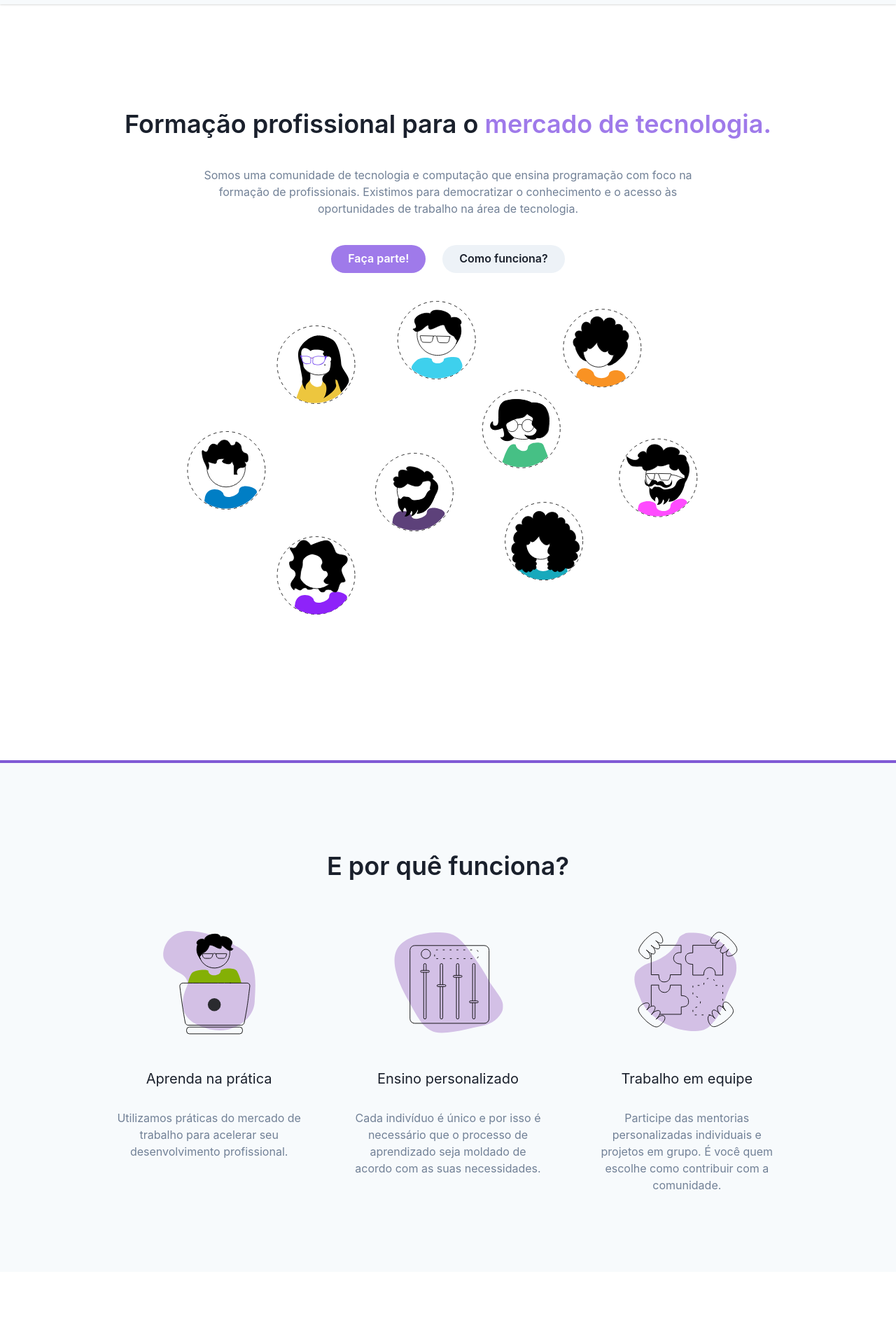
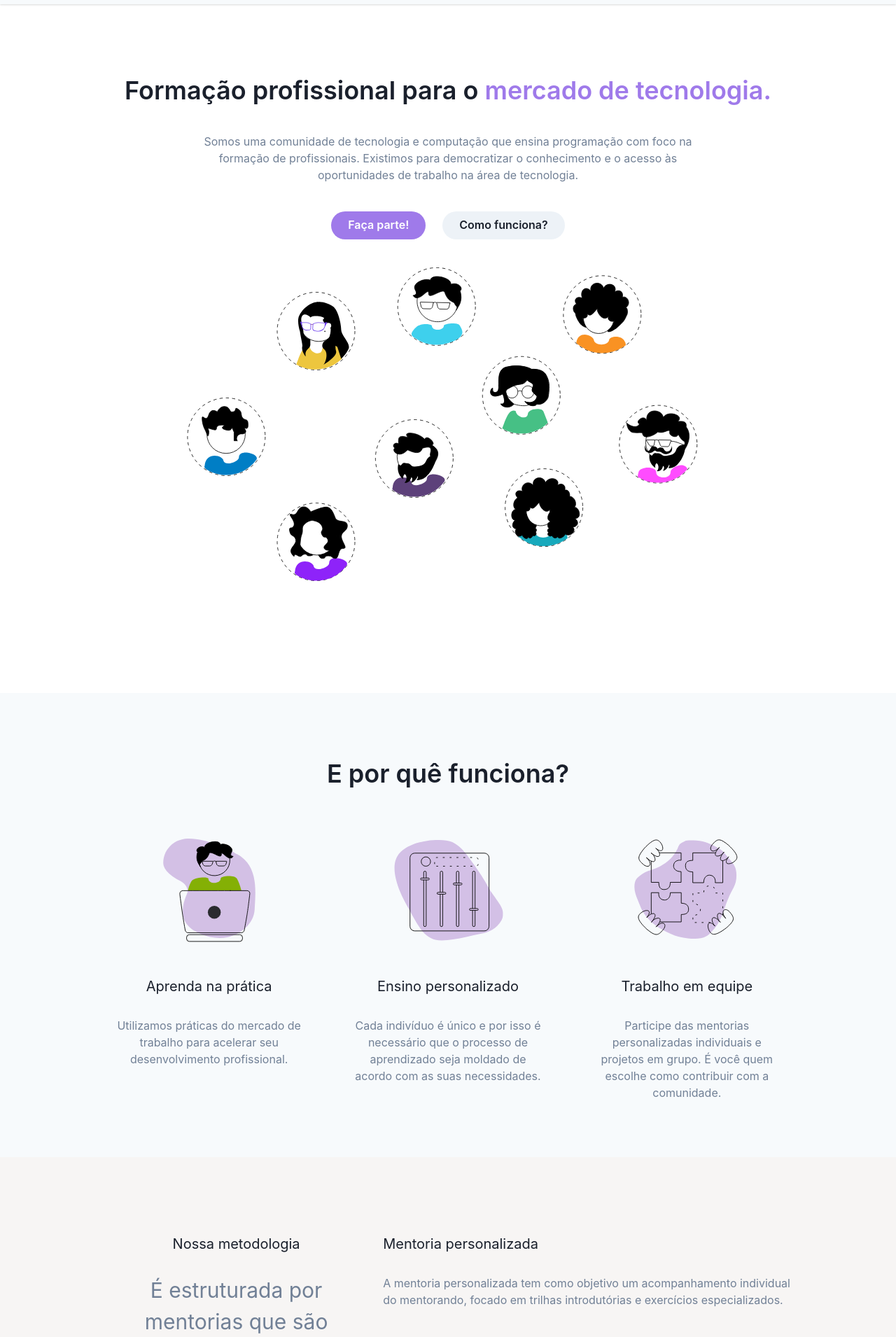
Before and after one commit to podcodar/webapp, a Next.js app: page / in a window 1280 px wide. Shown: the part 50-1960 px from the top of the page at 70% size. Built offline with nearby package versions, Linux system fonts and the light colour scheme.

Commit message:
ref: refactor components to use new Section

```diff
--- a/packages/components/CallToActionSection.tsx
+++ b/packages/components/CallToActionSection.tsx
@@ -1,25 +1,15 @@
-import {
-  Button,
-  Container,
-  Flex,
-  Heading,
-  Stack,
-  Text,
-} from '@chakra-ui/react';
+import { Button, Flex, Heading, Stack, Text } from '@chakra-ui/react';
 
 import { useModalActions } from '@packages/features/modal-context';
 import { Illustration } from '@packages/components/icons';
 
+import Section from './Section';
+
 export default function CallToActionSection() {
   const { open } = useModalActions();
   return (
-    <Container maxW="5xl" my="5rem">
-      <Stack
-        textAlign="center"
-        align="center"
-        spacing={{ base: 8, md: 10 }}
-        py="8rem"
-      >
+    <Section py="10rem">
+      <Stack textAlign="center" align="center" spacing={{ base: 8, md: 10 }}>
         <Heading
           fontWeight={600}
           fontSize={{ base: '3xl', sm: '4xl' }}
@@ -55,6 +45,6 @@ export default function CallToActionSection() {
           <Illustration height={{ sm: '24rem', lg: '28rem' }} />
         </Flex>
       </Stack>
-    </Container>
+    </Section>
   );
 }
--- a/packages/components/MentoringSection.tsx
+++ b/packages/components/MentoringSection.tsx
@@ -1,21 +1,27 @@
-import { Grid, GridItem, Text, Heading, Container } from '@chakra-ui/react';
+import {
+  Grid,
+  GridItem,
+  Text,
+  Heading,
+  useColorModeValue,
+} from '@chakra-ui/react';
+
+import Section from './Section';
 
 export default function MentoringSection() {
+  const bgColor = useColorModeValue('#f7f5f4', 'gray.700');
   return (
-    <Container maxW="5xl" my="5rem">
+    <Section bg={bgColor} py="5rem">
       <Grid
-        h="600px"
         templateRows="repeat(3, 1fr)"
         templateColumns="repeat(5, 1fr)"
         gap={4}
-        py="5rem"
       >
         <GridItem rowSpan={{ base: 1, md: 3 }} colSpan={{ base: 5, md: 2 }}>
           <Heading
             size="md"
+            my="2rem"
             fontWeight={400}
-            pb="2rem"
-            marginTop="2rem"
             maxWidth="30rem"
             textAlign="center"
           >
@@ -47,7 +53,7 @@ export default function MentoringSection() {
           estão 100% do tempo simulando o dia a dia do desenvolvedor."
         />
       </Grid>
-    </Container>
+    </Section>
   );
 }
 
@@ -58,14 +64,8 @@ interface CardItemProps {
 
 function CardItem({ title, description }: CardItemProps) {
   return (
-    <GridItem rowSpan={1} colSpan={{ base: 5, md: 3 }} padding="2">
-      <Heading
-        size="md"
-        fontWeight={400}
-        pb="2rem"
-        marginTop="2rem"
-        maxWidth="30rem"
-      >
+    <GridItem rowSpan={1} colSpan={{ base: 5, md: 3 }}>
+      <Heading size="md" fontWeight={400} my="2rem" maxWidth="30rem">
         {title}
       </Heading>
       <Text color="gray.500">{description}</Text>
--- a/packages/components/WhyItWorksSection.tsx
+++ b/packages/components/WhyItWorksSection.tsx
@@ -7,7 +7,6 @@ import {
   ComponentWithAs,
   IconProps,
   Stack,
-  Container,
 } from '@chakra-ui/react';
 
 import {
@@ -16,18 +15,13 @@ import {
   TeamworkIcon,
 } from '@packages/components/icons';
 
+import Section from './Section';
+
 export default function WhyItWorksSection() {
   const bgColor = useColorModeValue('gray.50', 'gray.900');
 
   return (
-    <Box
-      bg={bgColor}
-      p="1rem"
-      mt="3rem"
-      borderTop="0.25rem solid"
-      borderColor="purple.500"
-    >
-      <Container maxW="5xl" my="5rem">
+    <Section bg={bgColor}>
       <Heading
         fontWeight={600}
         fontSize={{ base: '3xl', sm: '4xl' }}
@@ -47,8 +41,7 @@ export default function WhyItWorksSection() {
           <CardItem key={cardProps.title} {...cardProps} />
         ))}
       </Stack>
-      </Container>
-    </Box>
+    </Section>
   );
 }
 
```
Also changed, not shown: packages/components/NotFound.tsx (+6 -13 lines). Lines whose indentation alone changed are shown as unchanged.
